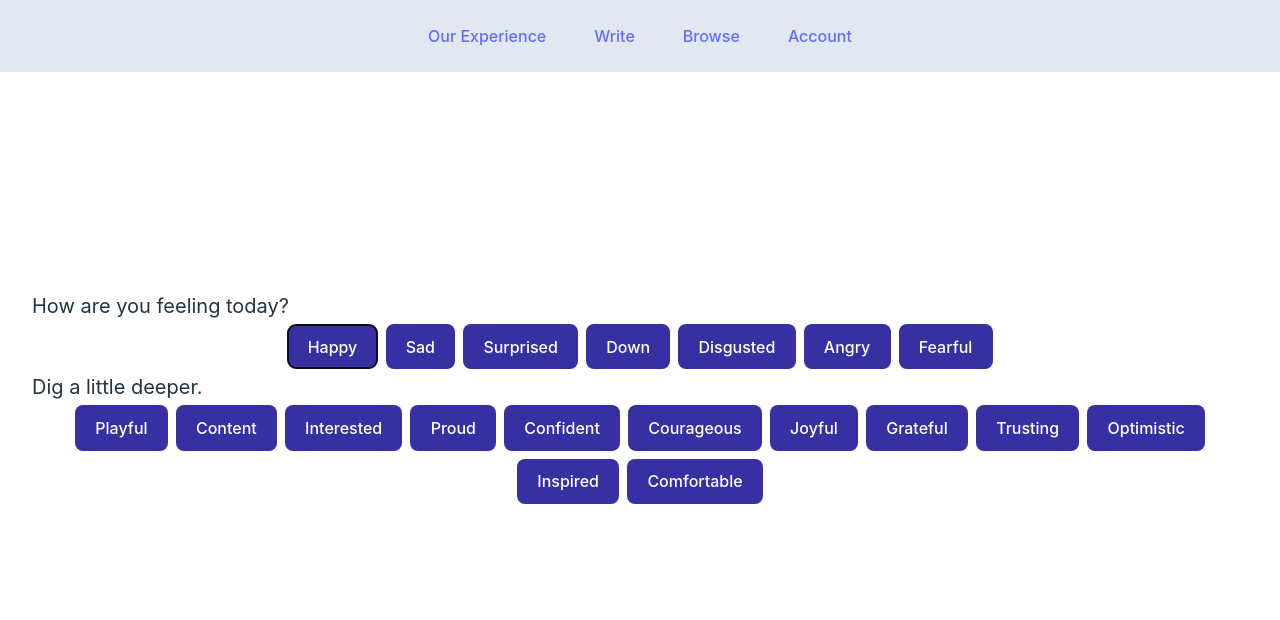
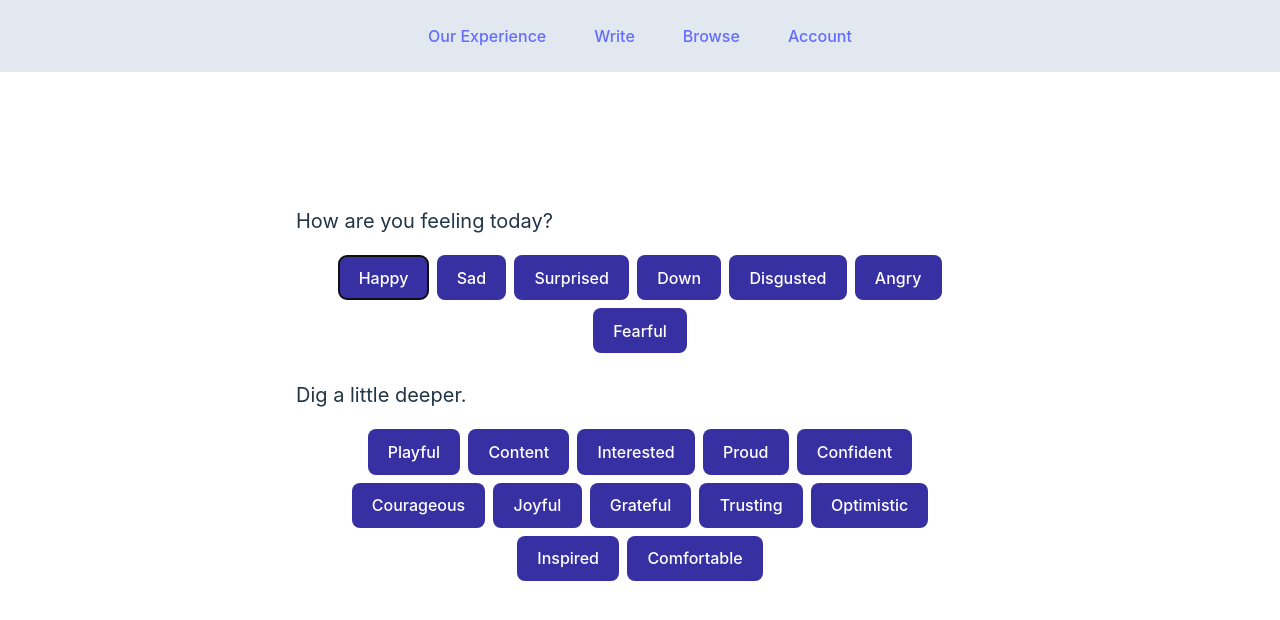
Before and after one commit to mads-bohn/ourexp, a React (Vite) app in the folder ourexp-ui/: page /submit in a window 1280 px wide. Both pictures are taken after a click on the button "Happy". Shown: the top 620 px of the page. Built offline with nearby package versions, Linux system fonts and the light colour scheme.

Commit message:
tailwind styling to match wireframe

```diff
--- a/ourexp-ui/src/components/submit/FeelingSelector.jsx
+++ b/ourexp-ui/src/components/submit/FeelingSelector.jsx
@@ -68,20 +68,23 @@ if (!category) {
 }
 else if (!selectedFeeling) {
   return (
-    <div>
-      <p className='text-xl text-left'>Dig a little deeper.</p>
+    <div className='my-6'>
+      <p className='text-xl text-left my-4'>Dig a little deeper.</p>
       {feelingButtons}
     </div>
   )
 } else {
   return (
-    <div>
-      <p className='text-xl text-left'>Dig a little deeper.</p>
-      {feelingButtons}
-      <p className='text-xl text-left'>What has you feeling {selectedFeeling.toLowerCase()}?</p>
-      <textarea id='text' name='text' rows={10} cols={50}></textarea>
+    <div className='relative'>
+      <div className='my-6'>
+        <p className='text-xl text-left my-4'>Dig a little deeper.</p>
+        {feelingButtons}
+      </div>
+
+      <p className='text-xl text-left my-4'>What has you feeling {selectedFeeling.toLowerCase()}?</p>
+      <textarea id='text' name='text' rows={9} cols={75}></textarea>
       <br />
-      <button className='bg-indigo-800 text-white m-1'>Submit</button>
+      <button className='bg-indigo-800 text-white my-4 absolute right-0'>Submit</button>
     </div>
   )
 }
--- a/ourexp-ui/src/components/submit/SubmissionForm.jsx
+++ b/ourexp-ui/src/components/submit/SubmissionForm.jsx
@@ -19,8 +19,8 @@ export default function SubmissionForm({categories}) {
 
 
   return (
-    <div>
-        <h3 className='text-xl text-left'>How are you feeling today?</h3>
+    <div className='max-w-[43rem]'>
+        <h3 className='text-xl text-left my-4'>How are you feeling today?</h3>
         {categoryButtons}
         <FeelingSelector category={selectedCategory}/>
     </div>
```
